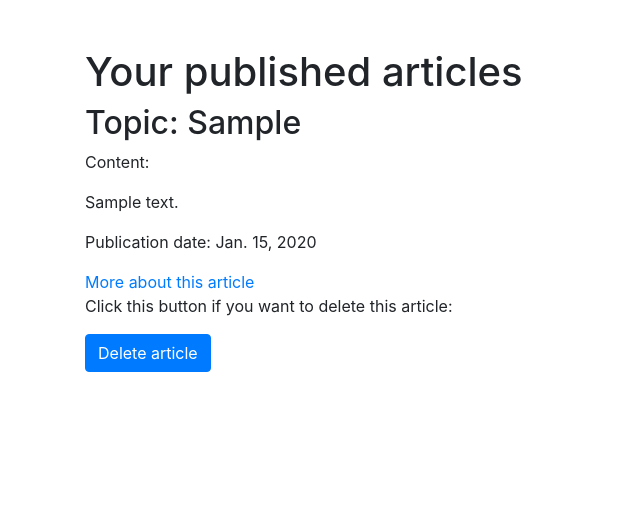
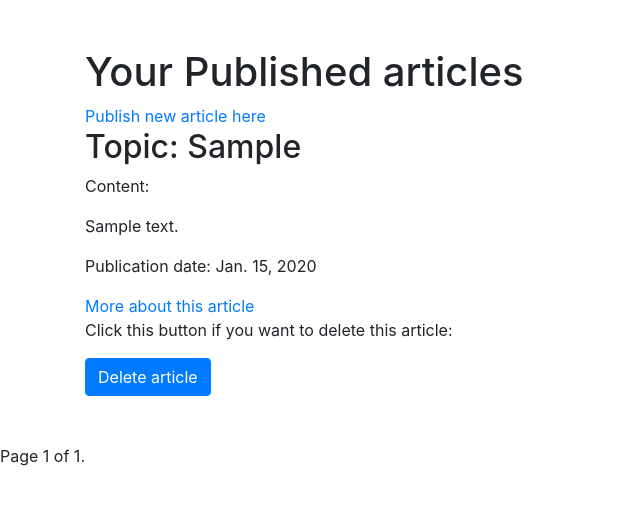
Before and after one commit to Andrew-157/dj_training_3, a Django app: page /articles/personal/1/ in a window 1280 px wide. Shown: the top 505 px of the page, without its empty margins (0-640 px from the left). Run offline with Django 4.2, Linux system fonts and the light colour scheme; a user stored in the database is signed in; tables that the repository leaves empty hold one stand-in row (values such as "Sample post"); some libraries are stand-ins or nearby versions.

Commit message:
Some minor changes in templates

```diff
--- a/articles/templates/articles/personal_page.html
+++ b/articles/templates/articles/personal_page.html
@@ -13,13 +13,16 @@
     <title>Your personal page</title>
   </head>
   <body>
-    {% load crispy_forms_tags %}
+    {% load crispy_forms_tags %} {% if page_obj %}
     <div class="container py-5">
       {% if messages %} {% for message in messages %}
       <p>{{ message }}</p>
-      {% endfor %} {% endif %} {% if articles %}
-      <h1>Your published articles</h1>
-      {% for article in articles %}
+      {% endfor %} {% endif %}
+      <h1>Your Published articles</h1>
+      <a href="{% url 'articles:publish-article' %}"
+        >Publish new article here</a
+      >
+      {% for article in page_obj %}
       <h2>Topic: {{ article.topic }}</h2>
       <p>Content:</p>
       <p>{{ article.content }}</p>
@@ -32,9 +35,29 @@
         {% csrf_token %}
         <button class="btn btn-primary" type="submit">Delete article</button>
       </form>
-      {% endfor %} {% else %}
-      <p>Looks like you haven't published anything yet</p>
-      {% endif %}
+      {% endfor %}
     </div>
+    <div class="pagination" class="container py-5">
+      <span class="step-links">
+        {% if page_obj.has_previous %}
+        <a href="?page=1">&laquo; first</a>
+        <a href="?page={{ page_obj.previous_page_number }}">previous</a>
+        {% endif %}
+
+        <span class="current">
+          Page {{ page_obj.number }} of {{ page_obj.paginator.num_pages }}.
+        </span>
+
+        {% if page_obj.has_next %}
+        <a href="?page={{ page_obj.next_page_number }}">next</a>
+        <a href="?page={{ page_obj.paginator.num_pages }}">last &raquo;</a>
+        {% endif %}
+      </span>
+    </div>
+    {% else %}
+    <div class="container py-5">
+      <h2>Looks like you haven't published anything yet</h2>
+    </div>
+    {% endif %}
   </body>
 </html>
--- a/articles/views.py
+++ b/articles/views.py
@@ -73,29 +73,6 @@ def publish_article(request):
         return render(request, 'articles/become_user.html')
 
 
-def personal(request, user_id):
-    current_user = request.user
-    if current_user.is_authenticated and current_user.id == user_id:
-        articles = Article.objects.filter(
-            author_id=current_user.id).order_by('-pub_date')
-        return render(request, 'articles/personal_page.html', {'articles': articles})
-
-    else:
-        return render(request, 'articles/not_yours.html')
-
-
-def personal_article(request, user_id, article_id):
-    current_user = request.user
-    if current_user.is_authenticated and current_user.id == user_id:
-        article = Article.objects.filter(id=article_id).first()
-        if article:
-            if article.author_id != current_user.id:
-                return render(request, 'articles/not_yours.html')
-            return render(request, 'articles/personal_article.html', {'article': article})
-        else:
-            return render(request, 'articles/not_exists.html')
-
-
 def delete_article(request, user_id, article_id):
     current_user = request.user
     if current_user.is_authenticated and current_user.id == user_id:
@@ -141,7 +118,7 @@ def public(request):
     paginator = Paginator(articles_list, 5)
     page_number = request.GET.get('page')
     page_obj = paginator.get_page(page_number)
-    return render(request, 'articles/public.html', {'page_obj': page_obj})
+    return render(request, 'articles/public_page.html', {'page_obj': page_obj})
 
 
 def public_article(request, article_id):
@@ -152,3 +129,29 @@ def public_article(request, article_id):
 
     else:
         return render(request, 'articles/public_article.html', {'article': article})
+
+
+def personal(request, user_id):
+    current_user = request.user
+    if current_user.is_authenticated and current_user.id == user_id:
+        articles_list = Article.objects.filter(
+            author_id=current_user.id).order_by('-pub_date')
+        paginator = Paginator(articles_list, 5)
+        page_number = request.GET.get('page')
+        page_obj = paginator.get_page(page_number)
+        return render(request, 'articles/personal_page.html', {'page_obj': page_obj})
+
+    else:
+        return render(request, 'articles/not_yours.html')
+
+
+def personal_article(request, user_id, article_id):
+    current_user = request.user
+    if current_user.is_authenticated and current_user.id == user_id:
+        article = Article.objects.filter(id=article_id).first()
+        if article:
+            if article.author_id != current_user.id:
+                return render(request, 'articles/not_yours.html')
+            return render(request, 'articles/personal_article.html', {'article': article})
+        else:
+            return render(request, 'articles/not_exists.html')
```
Also changed, not shown: articles/templates/articles/public_page.html (renamed from articles/templates/articles/public.html).
